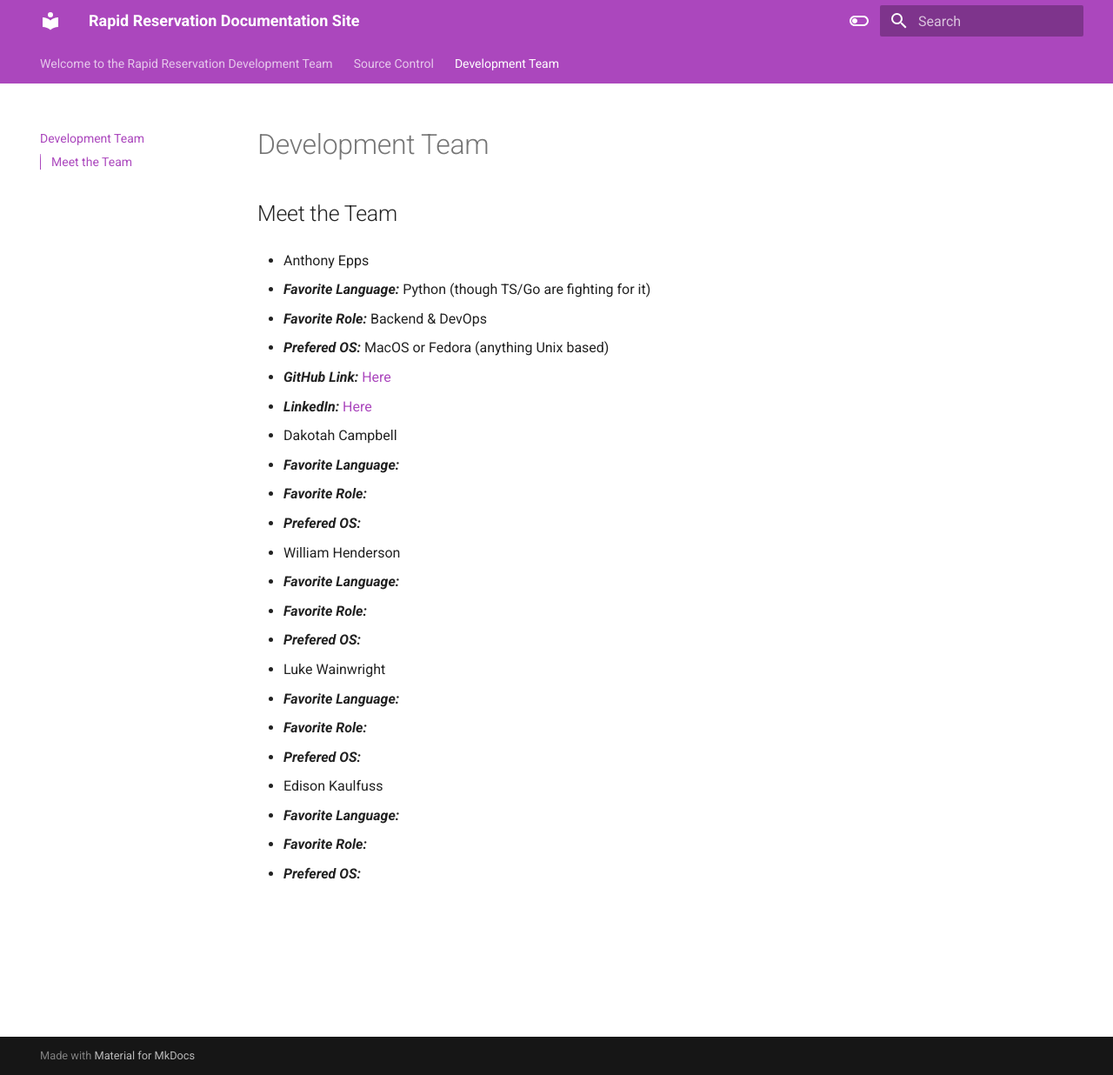
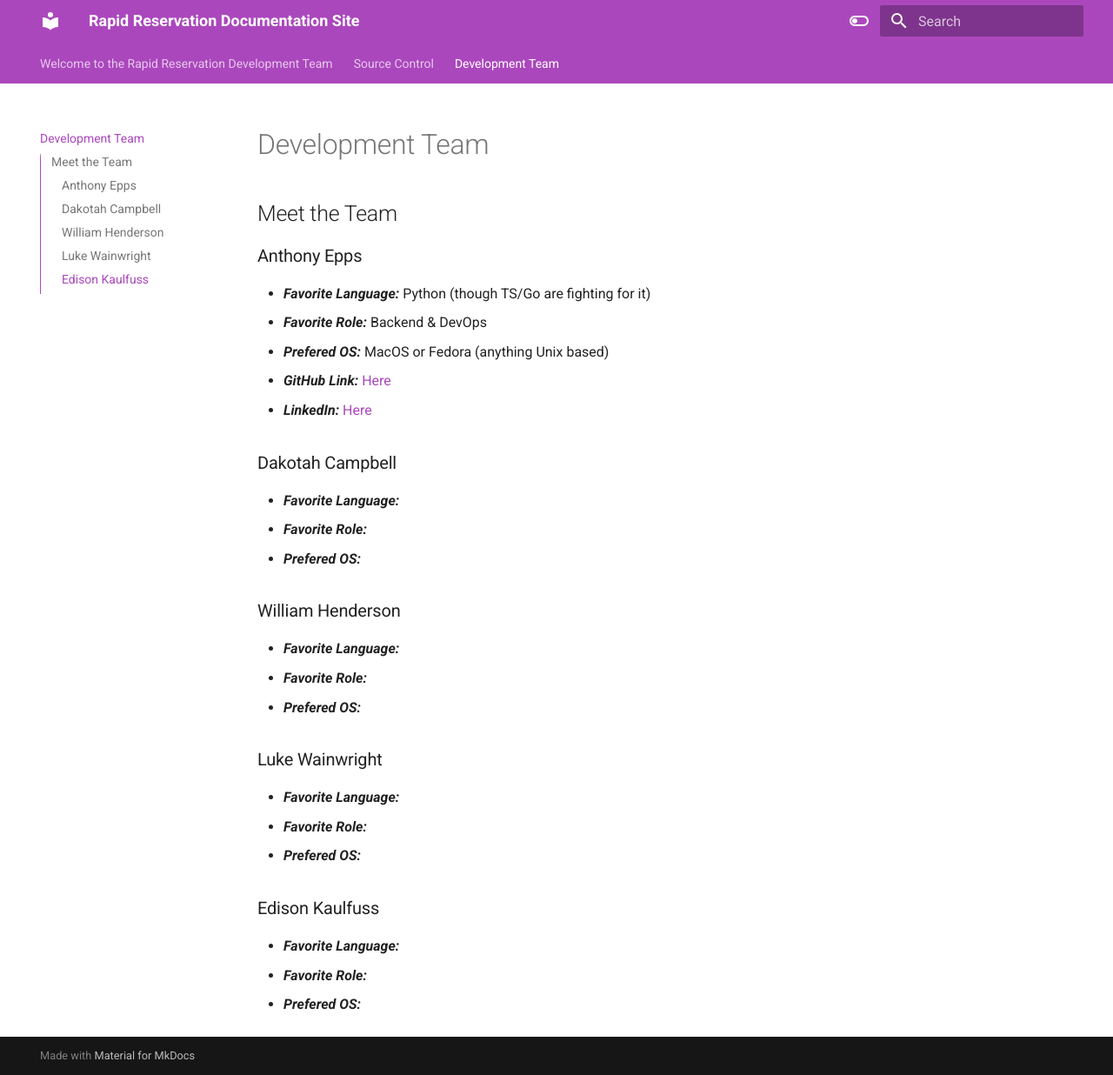
Before and after one commit to Rapid-Reservation/rapid-reservation-docs, an MkDocs documentation site: the page built from docs/team.md, in a window 1280 px wide and 1236 px high. Shown: the whole window at 87% size. Built offline with MkDocs 1.6.1 and Material for MkDocs 9.7.7, drawn with Linux system fonts in a browser that asks for light colours.

Commit message:
chore: content update

```diff
--- a/docs/team.md
+++ b/docs/team.md
@@ -2,33 +2,34 @@
 
 ## Meet the Team
 
-- Anthony Epps
+### Anthony Epps
 
-  - **_Favorite Language:_** Python (though TS/Go are fighting for it)
-  - **_Favorite Role:_** Backend & DevOps
-  - **_Prefered OS:_** MacOS or Fedora (anything Unix based)
-  - **_GitHub Link:_** [Here](https://github.com/HaffCaff)
-  - **_LinkedIn:_** [Here](https://www.linkedin.com/in/adepps/)
+- **_Favorite Language:_** Python (though TS/Go are fighting for it)
+- **_Favorite Role:_** Backend & DevOps
+- **_Prefered OS:_** MacOS or Fedora (anything Unix based)
+- **_GitHub Link:_** [Here](https://github.com/HaffCaff)
+- **_LinkedIn:_** [Here](https://www.linkedin.com/in/adepps/)
 
-- Dakotah Campbell
+### Dakotah Campbell
 
-  - **_Favorite Language:_**
-  - **_Favorite Role:_**
-  - **_Prefered OS:_**
+- **_Favorite Language:_**
+- **_Favorite Role:_**
+- **_Prefered OS:_**
 
-- William Henderson
+### William Henderson
 
-  - **_Favorite Language:_**
-  - **_Favorite Role:_**
-  - **_Prefered OS:_**
+- **_Favorite Language:_**
+- **_Favorite Role:_**
+- **_Prefered OS:_**
 
-- Luke Wainwright
+### Luke Wainwright
 
-  - **_Favorite Language:_**
-  - **_Favorite Role:_**
-  - **_Prefered OS:_**
+- **_Favorite Language:_**
+- **_Favorite Role:_**
+- **_Prefered OS:_**
 
-- Edison Kaulfuss
-  - **_Favorite Language:_**
-  - **_Favorite Role:_**
-  - **_Prefered OS:_**
+### Edison Kaulfuss
+
+- **_Favorite Language:_**
+- **_Favorite Role:_**
+- **_Prefered OS:_**
```
